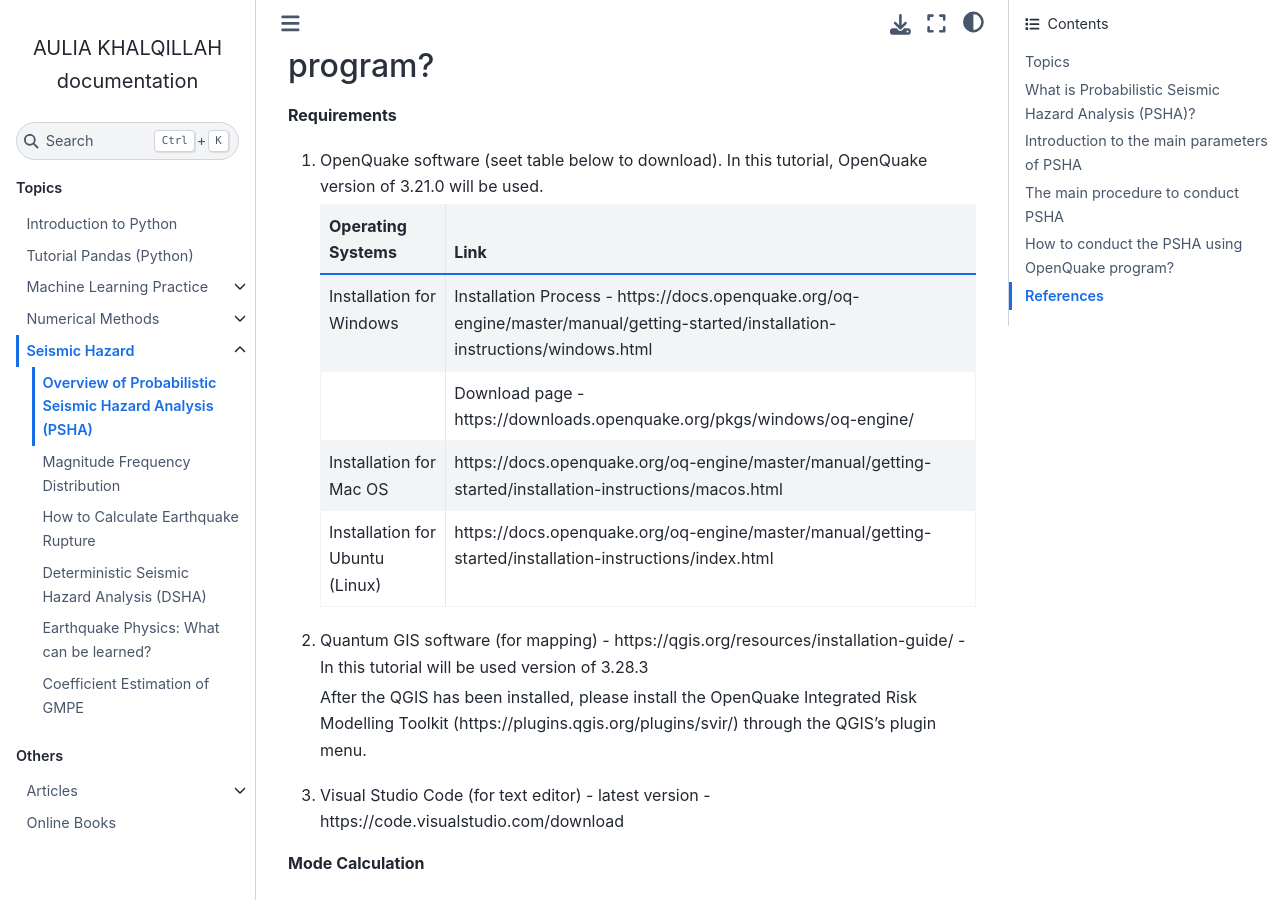
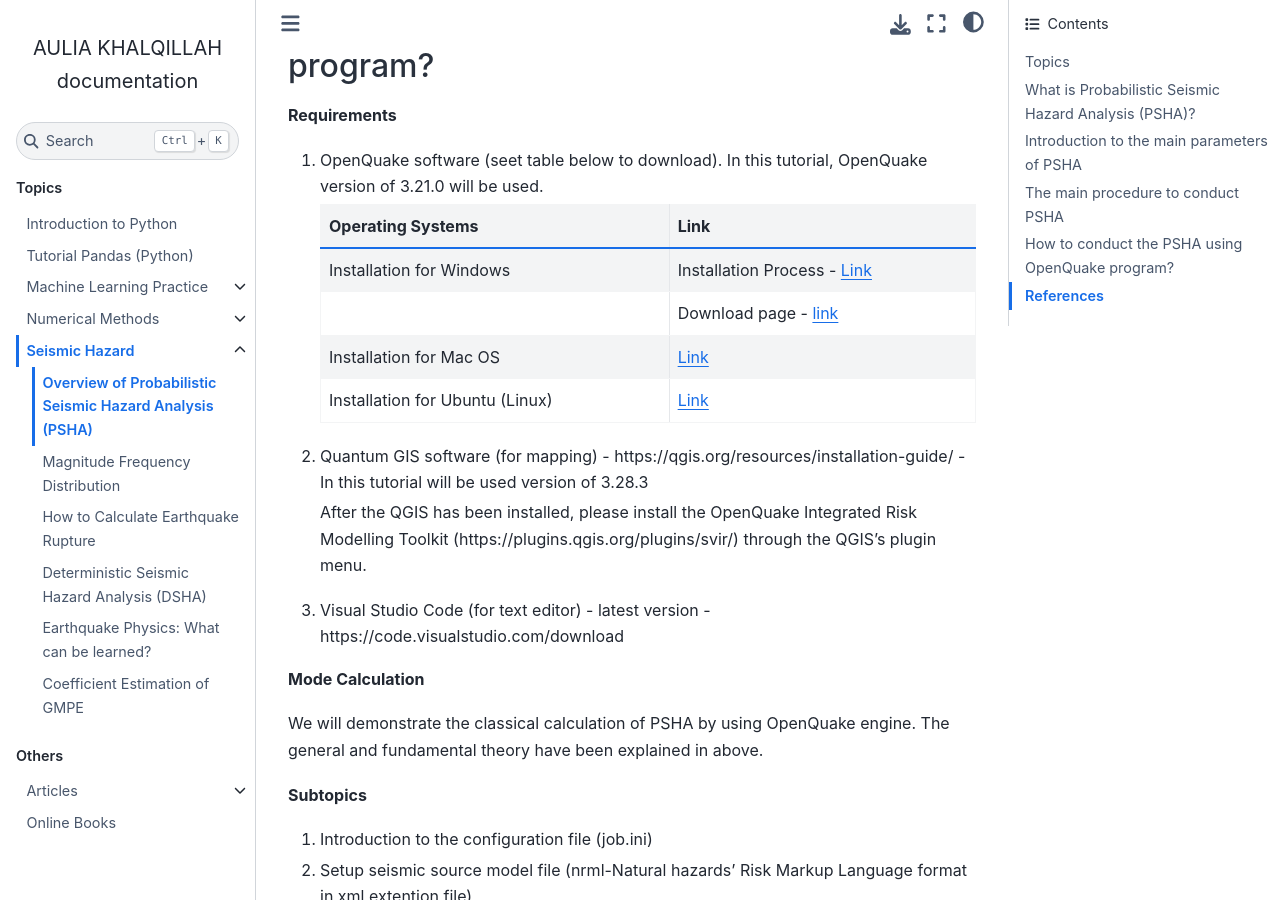
Before and after one commit to auliakhalqillah/akbook, a Sphinx documentation site: the page built from docs/source/Overview_PSHA.md, in a window 1280 px wide and 900 px high, scrolled down 3241 px. Built offline with Sphinx 7.4.7 and the Sphinx Book theme 1.1.4, drawn with Linux system fonts in a browser that asks for light colours; pages that are not in the unit, such as notebooks, are missing from menus; a script that is not in the unit is left out.

Commit message:
Update Overview_PSHA.md

```diff
--- a/docs/source/Overview_PSHA.md
+++ b/docs/source/Overview_PSHA.md
@@ -92,10 +92,10 @@ In the comprehensive analysis, the PSHA is conducted through four steps.
 
     |Operating Systems|Link|
     |--|--|
-    |Installation for Windows | Installation Process - https://docs.openquake.org/oq-engine/master/manual/getting-started/installation-instructions/windows.html|
-    ||Download page - https://downloads.openquake.org/pkgs/windows/oq-engine/|
-    |Installation for Mac OS | https://docs.openquake.org/oq-engine/master/manual/getting-started/installation-instructions/macos.html|
-    |Installation for Ubuntu (Linux) | https://docs.openquake.org/oq-engine/master/manual/getting-started/installation-instructions/index.html|
+    |Installation for Windows | Installation Process - [Link](https://docs.openquake.org/oq-engine/master/manual/getting-started/installation-instructions/windows.html)|
+    ||Download page - [link](https://downloads.openquake.org/pkgs/windows/oq-engine/)|
+    |Installation for Mac OS | [Link](https://docs.openquake.org/oq-engine/master/manual/getting-started/installation-instructions/macos.html)|
+    |Installation for Ubuntu (Linux) | [Link](https://docs.openquake.org/oq-engine/master/manual/getting-started/installation-instructions/index.html)|
 
 2. Quantum GIS software (for mapping) - https://qgis.org/resources/installation-guide/ - In this tutorial will be used version of 3.28.3
 
```
